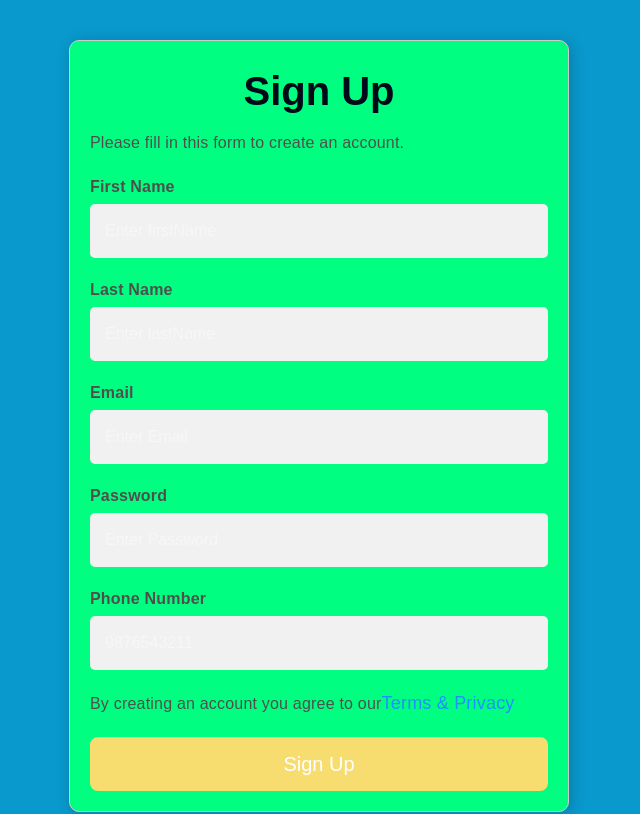
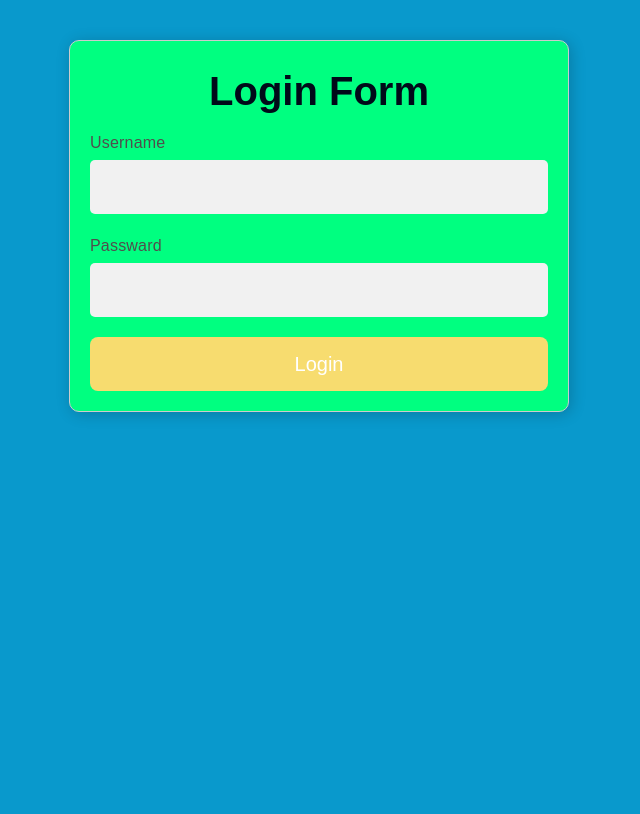
Before and after one commit to palak-bajpai-039/react_project, a React (Vite) app: page / in a window 1280 px wide. Shown: the top 814 px of the page, without its empty margins (321-961 px from the left). Built offline with nearby package versions, Linux system fonts and the light colour scheme.

Commit message:
react-project

```diff
--- a/src/App.jsx
+++ b/src/App.jsx
@@ -1,6 +1,7 @@
 import "./components/EV.css";
+import { LoginForm } from "./components/hooks/useState/LoginForm";
 //import NetflixSeries from "./components/NetflixSeries";
-import { RegistrationReactForm } from "./components/hooks/useState/registrationReactForm";
+//import { RegistrationReactForm } from "./components/hooks/useState/registrationReactForm";
 
 //import { Counter } from "./components/hooks/useState";
 //import CounterChallenges from "./components/hooks/useState/challenge";
@@ -8,5 +9,5 @@ import { RegistrationReactForm } from "./components/hooks/useState/registrationR
 //import ControlledFrom from "./components/hooks/useState/controlled";
 
 export const App = () => {
-  return <RegistrationReactForm />;
+  return <LoginForm />;
 };
--- a/src/components/hooks/useState/LoginForm.jsx
+++ b/src/components/hooks/useState/LoginForm.jsx
@@ -1,4 +1,4 @@
-import "./index.css";
+import "./index2.css";
 
 export const LoginForm = () => {
   return (
```
